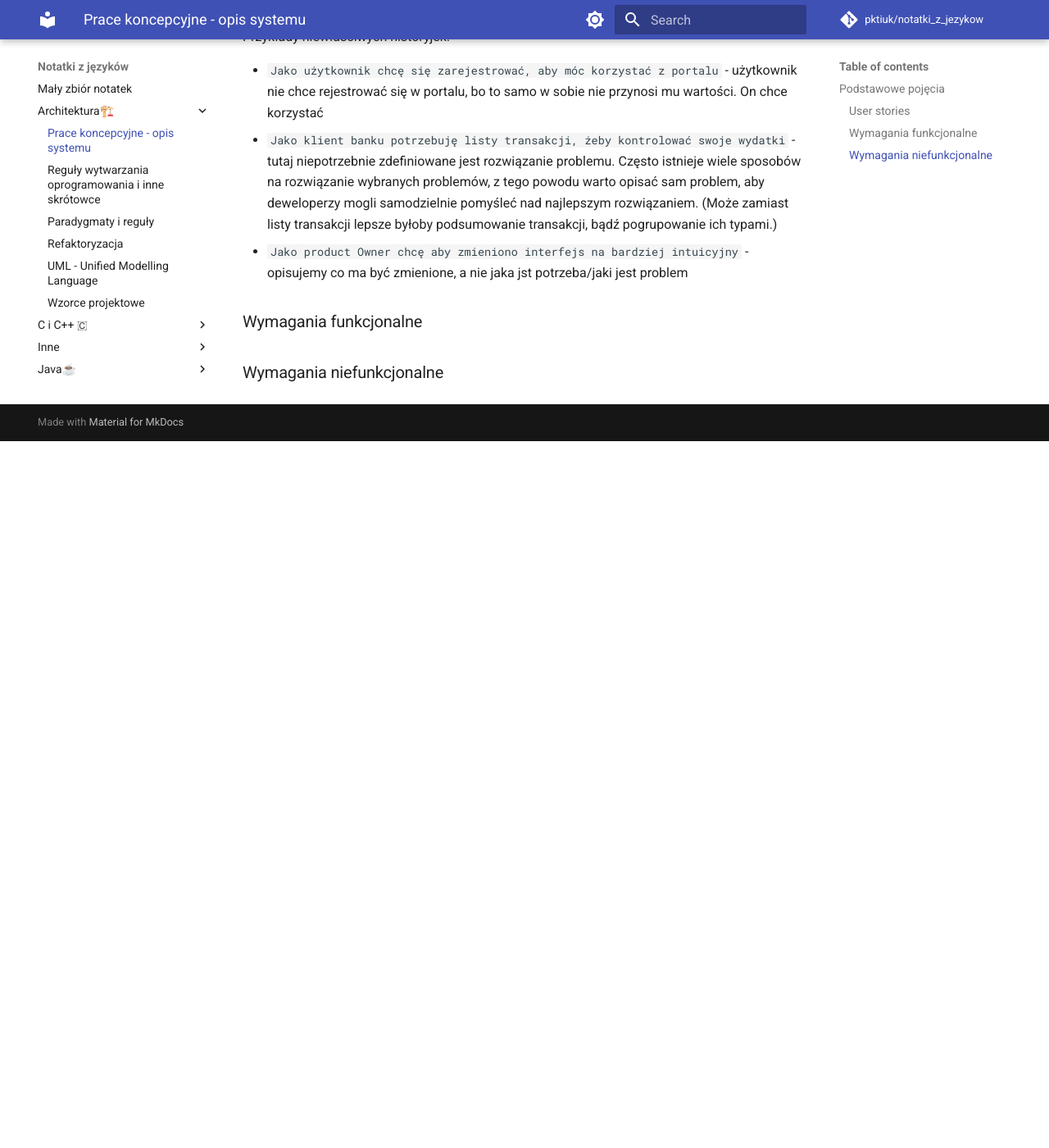
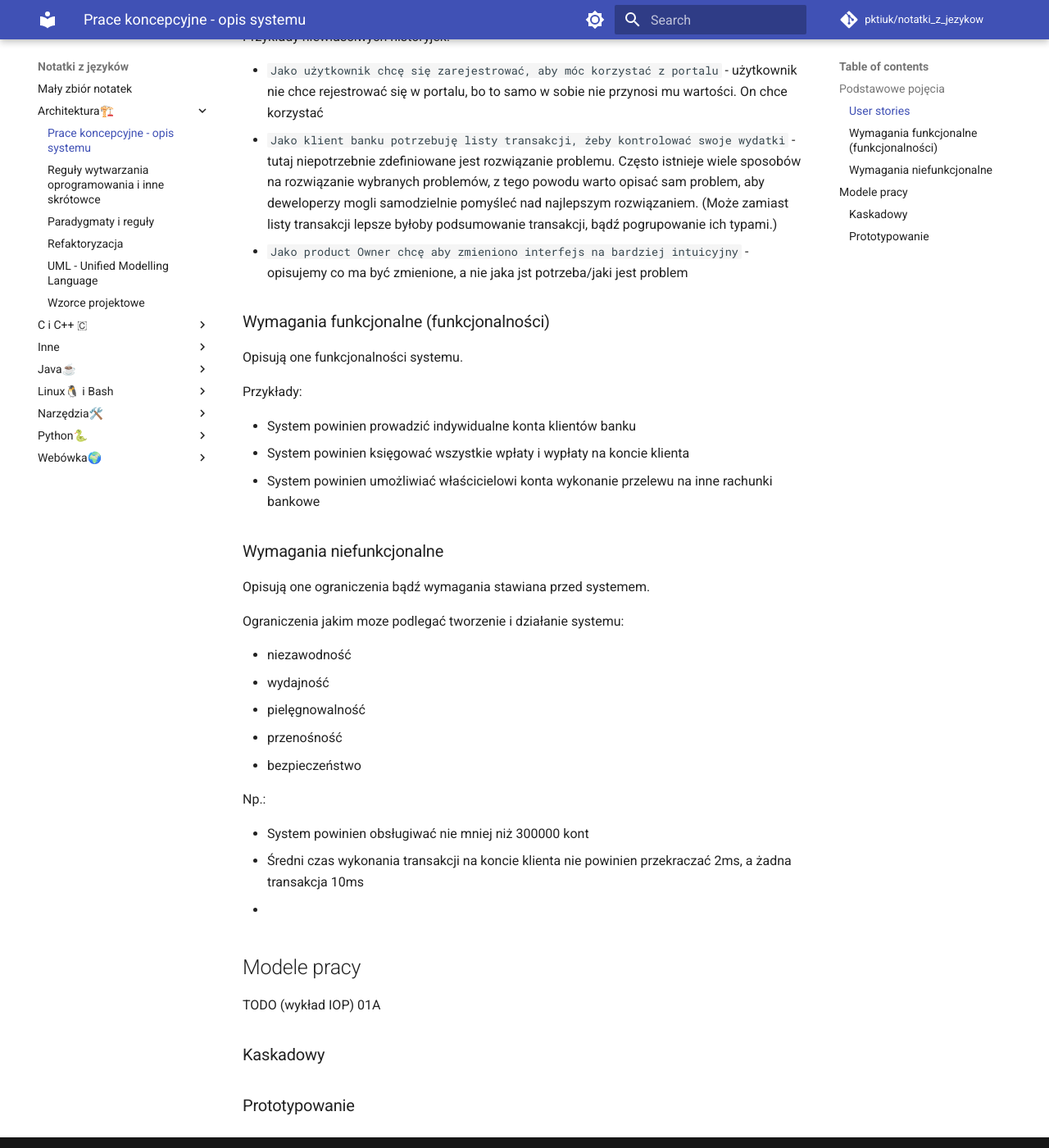
Before and after one commit to pktiuk/notatki_z_jezykow, an MkDocs documentation site: the page built from docs/Architektura🏗️/0_prace_koncepcyjne.md, in a window 1280 px wide and 1400 px high, scrolled down 907 px. Shown: the whole window at 82% size. Built offline with MkDocs 1.6.1 and Material for MkDocs 9.7.7, drawn with Linux system fonts in a browser that asks for light colours; comment, search, counter and statistics services are not loaded; before the commit the page ends 1445 px from its top, so only the background shows below that.

Commit message:
Więcej o wymaganiach

```diff
--- a/docs/Architektura🏗️/0_prace_koncepcyjne.md
+++ b/docs/Architektura🏗️/0_prace_koncepcyjne.md
@@ -31,8 +31,41 @@
 - `Jako product Owner chcę aby zmieniono interfejs na bardziej intuicyjny` - opisujemy co ma być zmienione, a nie jaka jst potrzeba/jaki jest problem
 
 
-### Wymagania funkcjonalne
+### Wymagania funkcjonalne (funkcjonalności)
+
+Opisują one funkcjonalności systemu.
+
+Przykłady:
+
+- System powinien prowadzić indywidualne konta klientów banku
+- System powinien księgować wszystkie wpłaty i wypłaty na koncie klienta
+- System powinien umożliwiać właścicielowi konta wykonanie przelewu na inne rachunki bankowe
 
 
 
 ### Wymagania niefunkcjonalne
+
+Opisują one ograniczenia bądź wymagania stawiana przed systemem.
+
+Ograniczenia jakim moze podlegać tworzenie i działanie systemu:
+
+- niezawodność
+- wydajność
+- pielęgnowalność
+- przenośność
+- bezpieczeństwo
+
+Np.:
+
+- System powinien obsługiwać nie mniej niż 300000 kont
+- Średni czas wykonania transakcji na koncie klienta nie powinien przekraczać 2ms, a żadna transakcja 10ms
+-
+
+
+## Modele pracy
+
+TODO (wykład IOP) 01A
+
+### Kaskadowy
+
+### Prototypowanie
```
